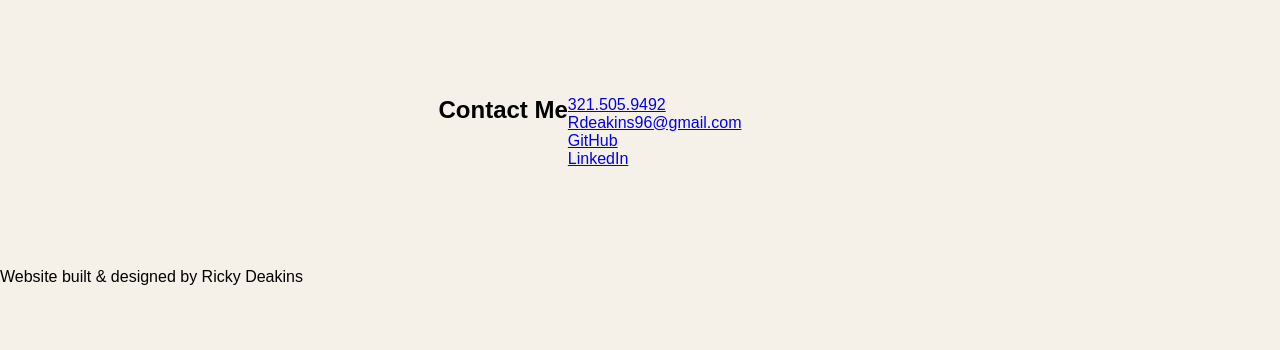
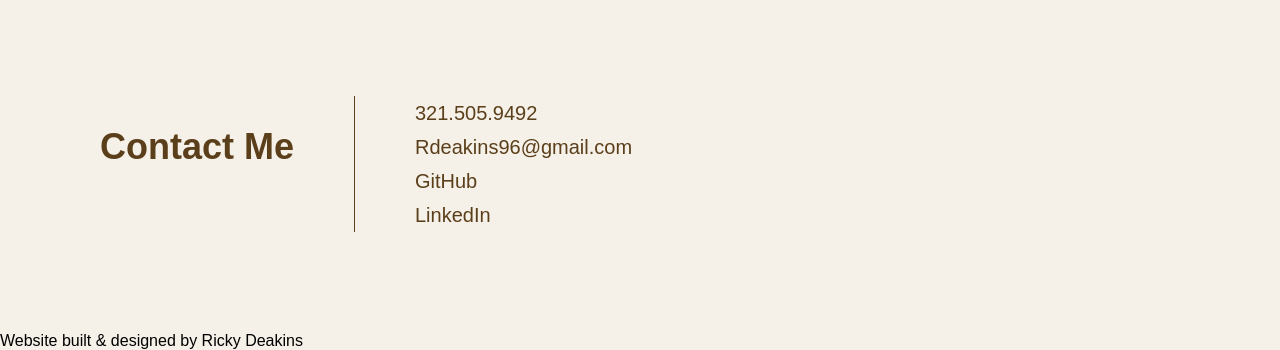
Before and after one commit to Rdeaki/Chlng2-Portfolio, a plain HTML site: page index.html in a window 1280 px wide. Shown: the part 1976-2326 px from the top of the page. Before the commit the page ends 2262 px from the top, so only its background shows below. Drawn offline with Linux system fonts and the light colour scheme.

Commit message:
added styling to contact

```diff
--- a/assets/css/style.css
+++ b/assets/css/style.css
@@ -88,7 +88,7 @@ header nav ul li a {
     color: var(--brown);
     font-size: 36px;
     font-family: Arial, sans-serif;
-    font-weight: lighter;
+    font-weight: bold;
     text-align: right;
     padding-top: 30px;
     padding-right: 60px;
@@ -120,7 +120,7 @@ header nav ul li a {
     color: var(--brown);
     font-family: Arial, sans-serif;
     font-size: 36px;
-    font-weight: normal;
+    font-weight: bold;
     text-align: right;
     flex: 1 30%;
     padding-right: 60px;
@@ -232,3 +232,40 @@ header nav ul li a {
     padding-bottom: 20px;
     padding-left: 40px;
 }
+
+/* contact */
+
+.contact-me h2 {
+    color: var(--brown);
+    font-size: 36px;
+    font-family: Arial, sans-serif;
+    font-weight: bold;
+    text-align: right;
+    padding-top: 30px;
+    flex: 1 30%;
+    padding-right: 60px;
+}
+
+.contactme {
+    flex: 2 70%;
+    display: flex;
+    flex-wrap: wrap;
+    align-items: flex-start;
+    padding-left: 60px;
+    border-left: 1px solid var(--brown);
+}
+
+.contactme p {
+    margin: 0 auto;
+    line-height: 1.7;
+    color: var(--brown);
+    width: 100%;
+    font-size: 20px;
+    text-align: left;
+}
+
+
+.contactme a {
+    text-decoration: none;
+    color: var(--brown);
+}
```
